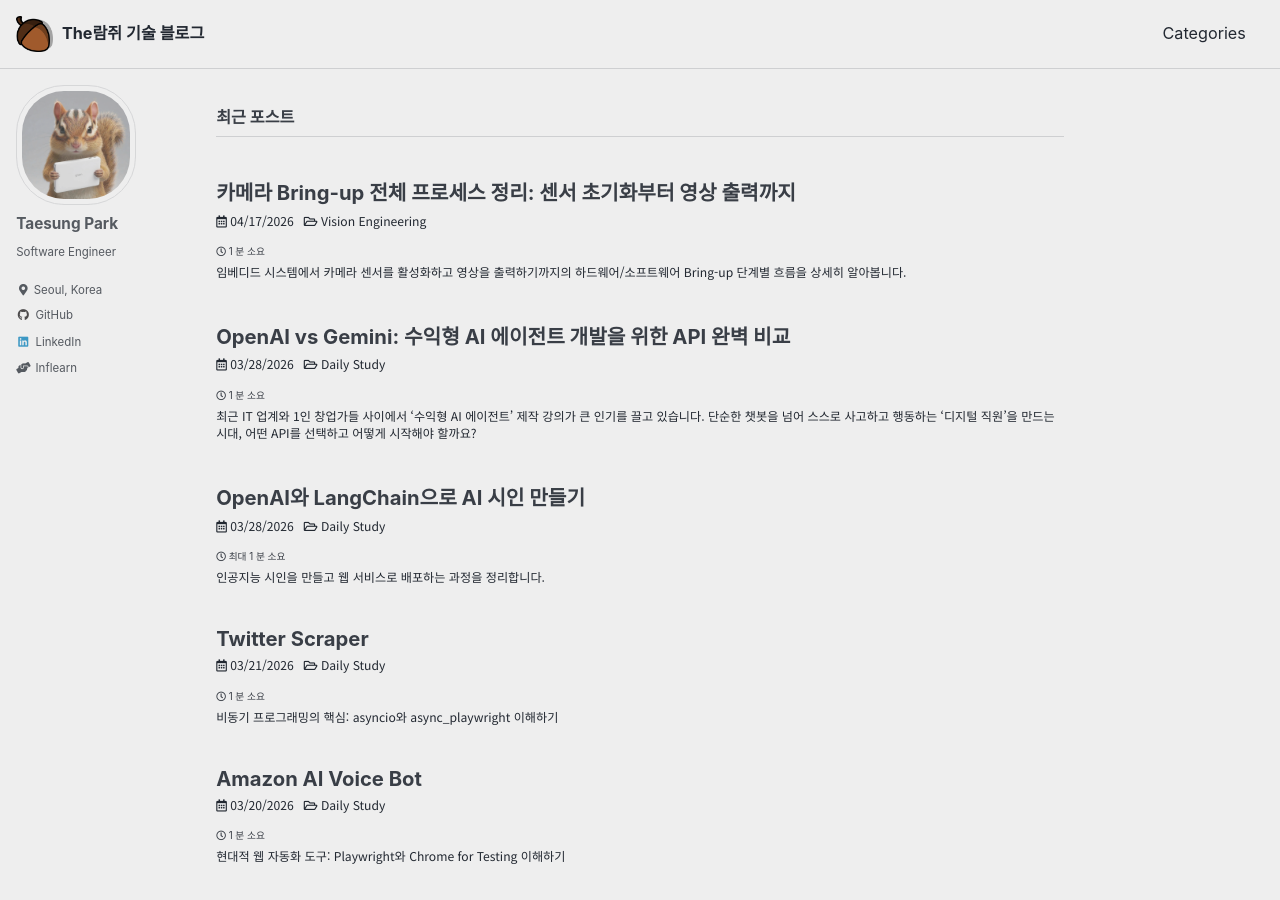
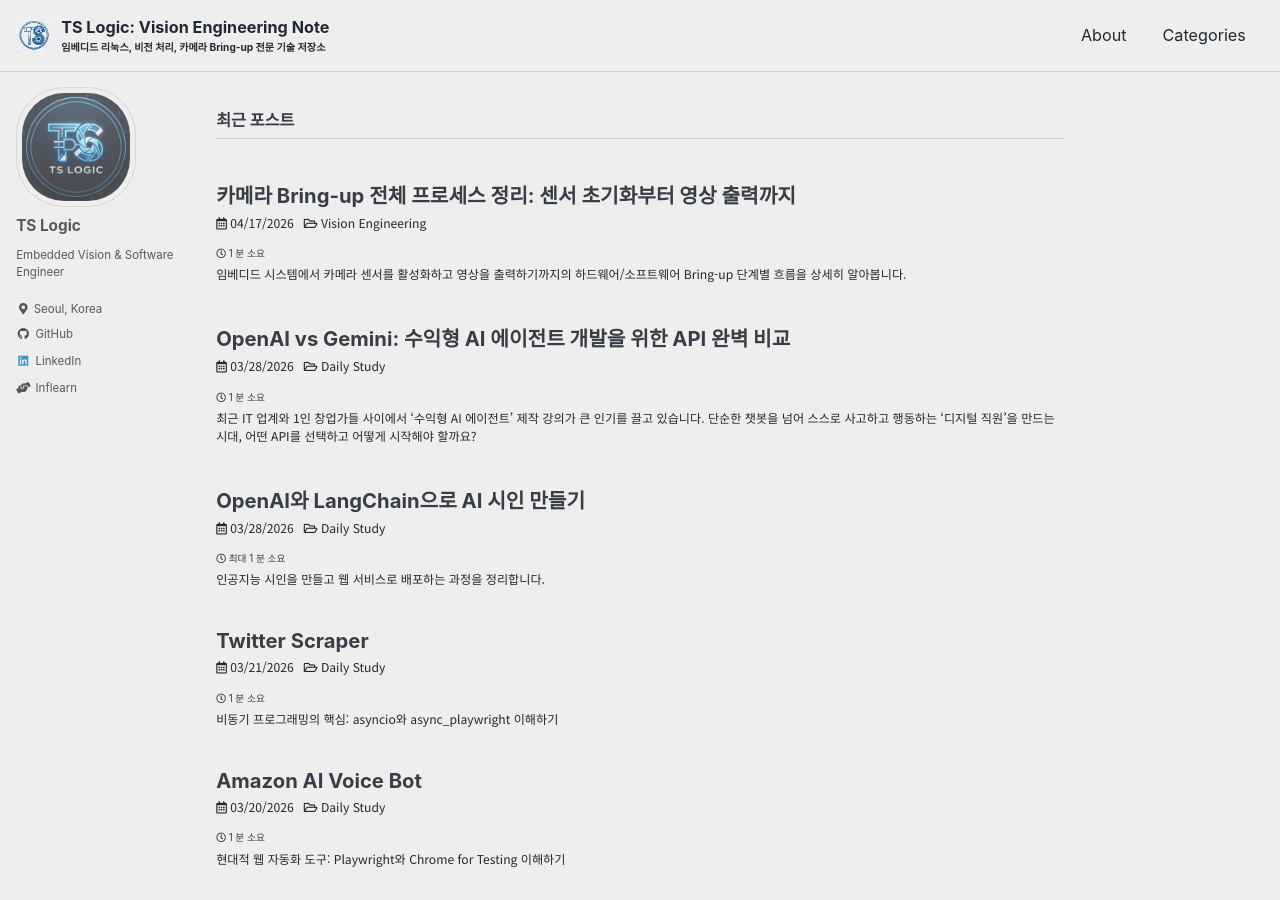
Before and after one commit to kkamankun/kkamankun.github.io, a Jekyll site: the page built from index.html, in a window 1280 px wide and 900 px high. Built offline with Jekyll 4.4.1, drawn with Linux system fonts in a browser that asks for light colours; cached includes are drawn as plain includes; the list of posts is cut into pages by our own code.

Commit message:
블로그 이름과 소개 수정

```diff
--- a/Gemfile
+++ b/Gemfile
@@ -13,3 +13,5 @@ group :jekyll_plugins do
     gem "jekyll-algolia"
 end
 gem "webrick", "~> 1.8"
+gem 'tzinfo'
+gem 'tzinfo-data', platforms: [:mingw, :mswin, :x64_mingw, :jruby]
--- a/_config.yml
+++ b/_config.yml
@@ -16,9 +16,9 @@ minimal_mistakes_skin    : "air" # "air", "aqua", "contrast", "dark", "dirt", "n
 
 # Site Settings
 locale                   : "ko-KR"
-title                    : "The람쥐 기술 블로그"
+title                    : "TS Logic: Vision Engineering Note"
 title_separator          : "-"
-subtitle                 : # site tagline that appears below site title in masthead
+subtitle                 : "임베디드 리눅스, 비전 처리, 카메라 Bring-up 전문 기술 저장소"
 name                     : "Taesung Park"
 description              : "Software Engineer at LG Electronics Vehicle Solution"
 url                      : "https://TheRamji.github.io"
@@ -93,9 +93,9 @@ analytics:
 
 # Site Author
 author:
-  name             : "Taesung Park"
-  avatar           : "/assets/images/bio-photo.png"
-  bio              : "Software Engineer"
+  name             : "TS Logic"
+  avatar           : "/assets/images/ts-logic-profile.webp"
+  bio              : "Embedded Vision & Software Engineer"
   location         : "Seoul, Korea"
   email            :
   links:
--- a/_data/navigation.yml
+++ b/_data/navigation.yml
@@ -10,5 +10,7 @@ main:
   #   url: /collection-archive/
   # - title: "Sitemap"
   #   url: /sitemap/
+  - title: "About"
+    url: /about/
   - title: "Categories"
     url: /categories/
```
Also changed, not shown: about.md (added, +23 -0 lines), assets/images/bio-photo.png (deleted), assets/images/ts-logic-profile.webp (added), assets/logo.ico/logo_image.ico.
